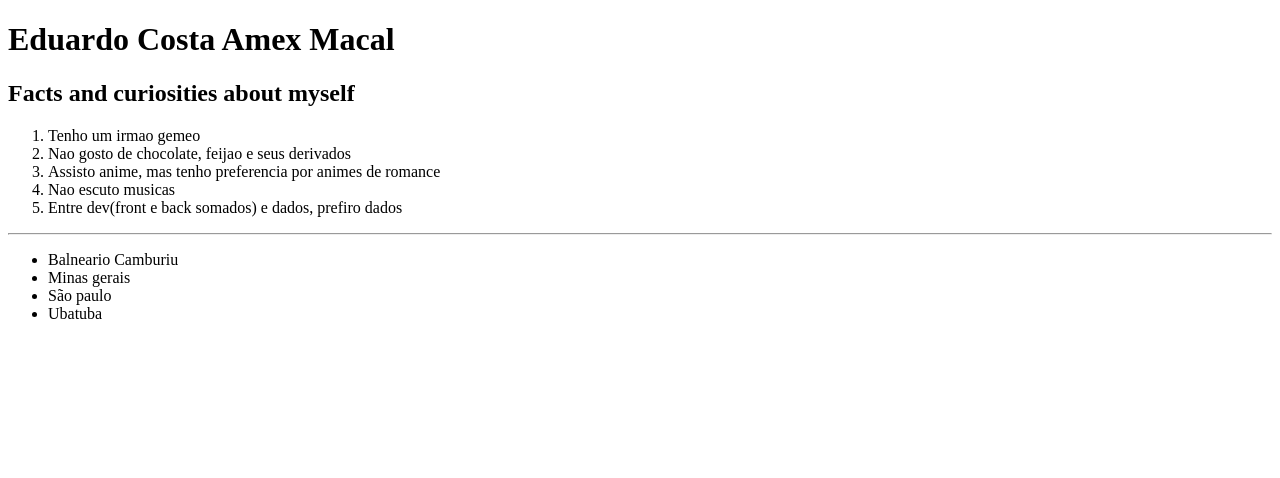
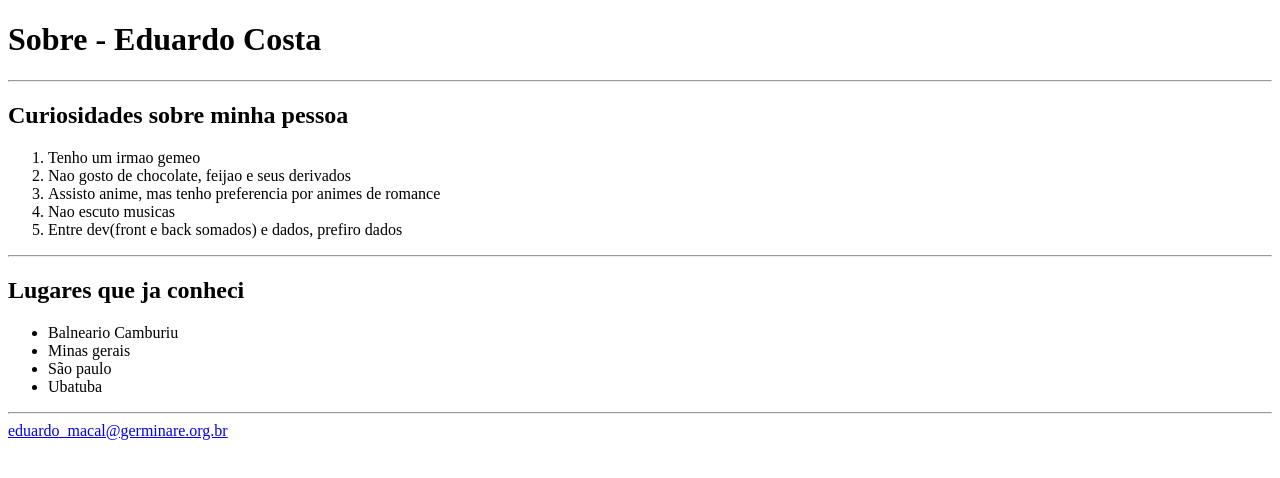
Before and after one commit to EduardoCosta942/dev1-review, a plain HTML site: page index.html in a window 1280 px wide. Drawn offline with Linux system fonts and the light colour scheme.

Commit message:
index.html finished

```diff
--- a/index.html
+++ b/index.html
@@ -8,23 +8,25 @@
 </head>
 <body>
     <header>
-        <h1>Eduardo Costa Amex Macal</h1>
-        <h2>Facts and curiosities about myself</h2>
+        <h1>Sobre - Eduardo Costa</h1>
     </header>
     <main>
+        <!-- ol section -->
         <section>
-            <!-- Idea: Picture and mini summary -->
-        </section>
-        <section>
+            <hr>
+            <h1>Curiosidades sobre minha pessoa</h1>
             <ol>
-
                 <li>Tenho um irmao gemeo</li>
                 <li>Nao gosto de chocolate, feijao e seus derivados</li>
                 <li>Assisto anime, mas tenho preferencia por animes de romance</li>
                 <li>Nao escuto musicas</li>
                 <li>Entre dev(front e back somados) e dados, prefiro dados</li>
             </ol>
+        </section>
+        <!-- ul section -->
+        <section>
             <hr>
+            <h1>Lugares que ja conheci</h1>
             <ul>
                 <li>Balneario Camburiu</li>
                 <li>Minas gerais</li>
@@ -34,7 +36,8 @@
         </section>
     </main>
     <footer>
-
+        <hr>
+        <a href="mailto:eduardo.macal@germinare.org.br">eduardo_macal@germinare.org.br</a>
     </footer>
 </body>
 </html>
```
